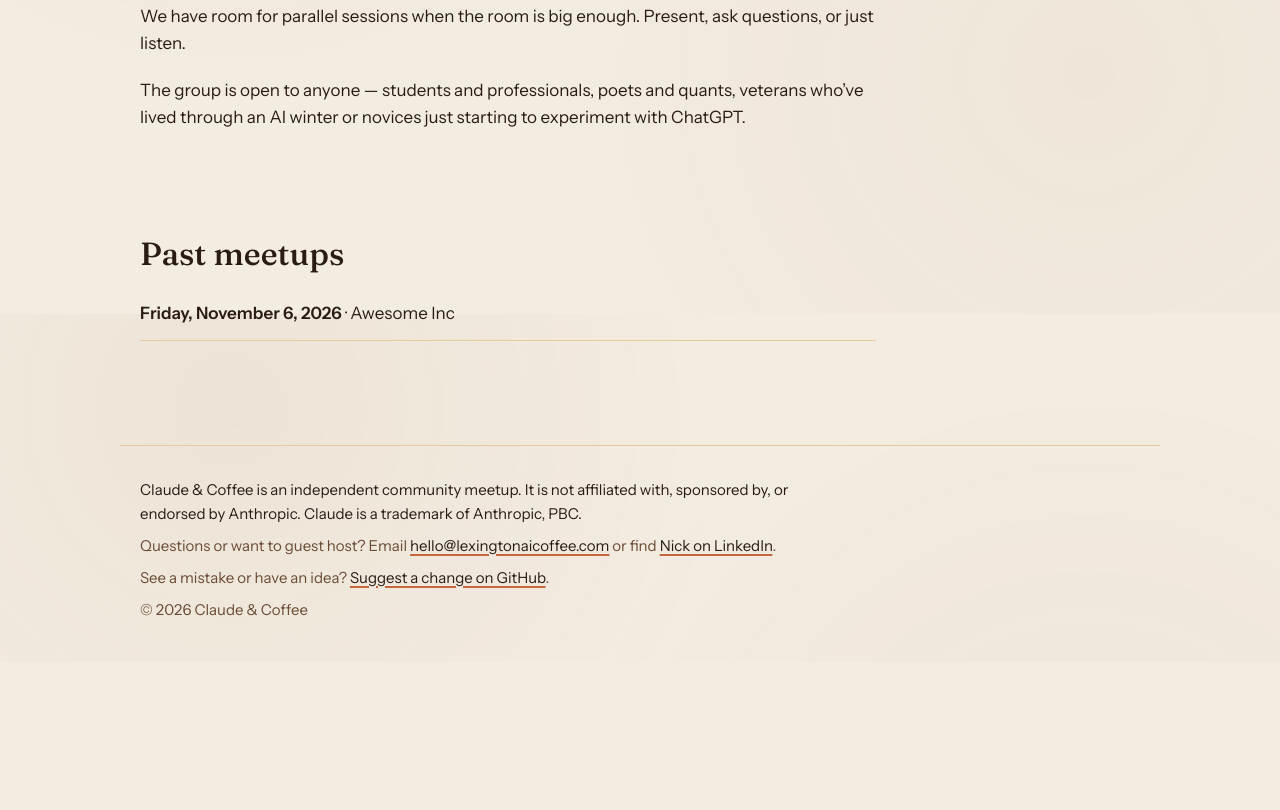
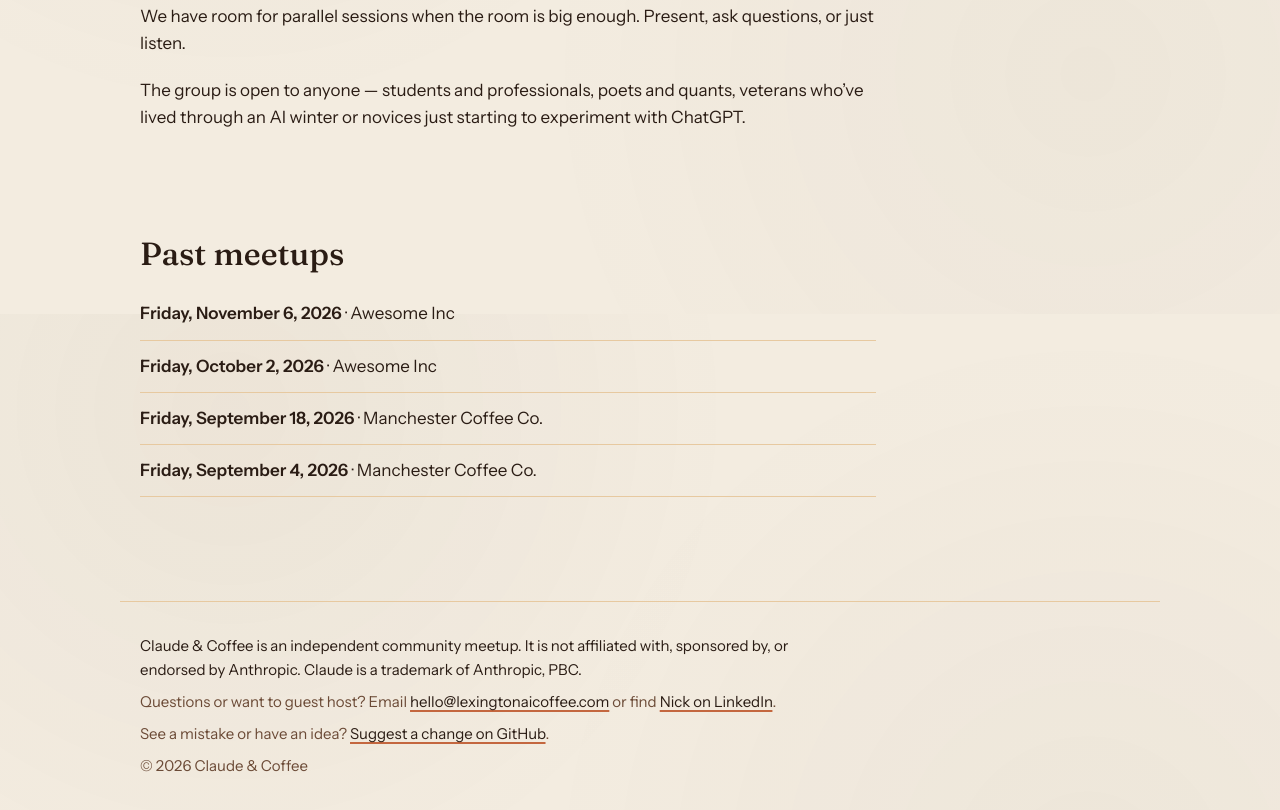
Before and after one commit to lexingtonaicoffee/lexingtonaicoffee.github.io, a plain HTML site: page index.html in a window 1280 px wide. Shown: the part 1286-2096 px from the top of the page. Before the commit the page ends 1948 px from the top, so only its background shows below. Drawn offline with Linux system fonts and the light colour scheme; no server answers.

Commit message:
Add past meetups: Sept 4, Sept 18, Oct 2
Co-Authored-By: Claude Sonnet 5.5 <noreply@anthropic.com>

```diff
--- a/index.html
+++ b/index.html
@@ -233,6 +233,15 @@
         <li>
           <p><span class="past-date">Friday, November 6, 2026</span> · Awesome Inc</p>
         </li>
+        <li>
+          <p><span class="past-date">Friday, October 2, 2026</span> · Awesome Inc</p>
+        </li>
+        <li>
+          <p><span class="past-date">Friday, September 18, 2026</span> · Manchester Coffee Co.</p>
+        </li>
+        <li>
+          <p><span class="past-date">Friday, September 4, 2026</span> · Manchester Coffee Co.</p>
+        </li>
       </ol>
     </section>
     <!-- PAST MEETUPS: END -->
```
